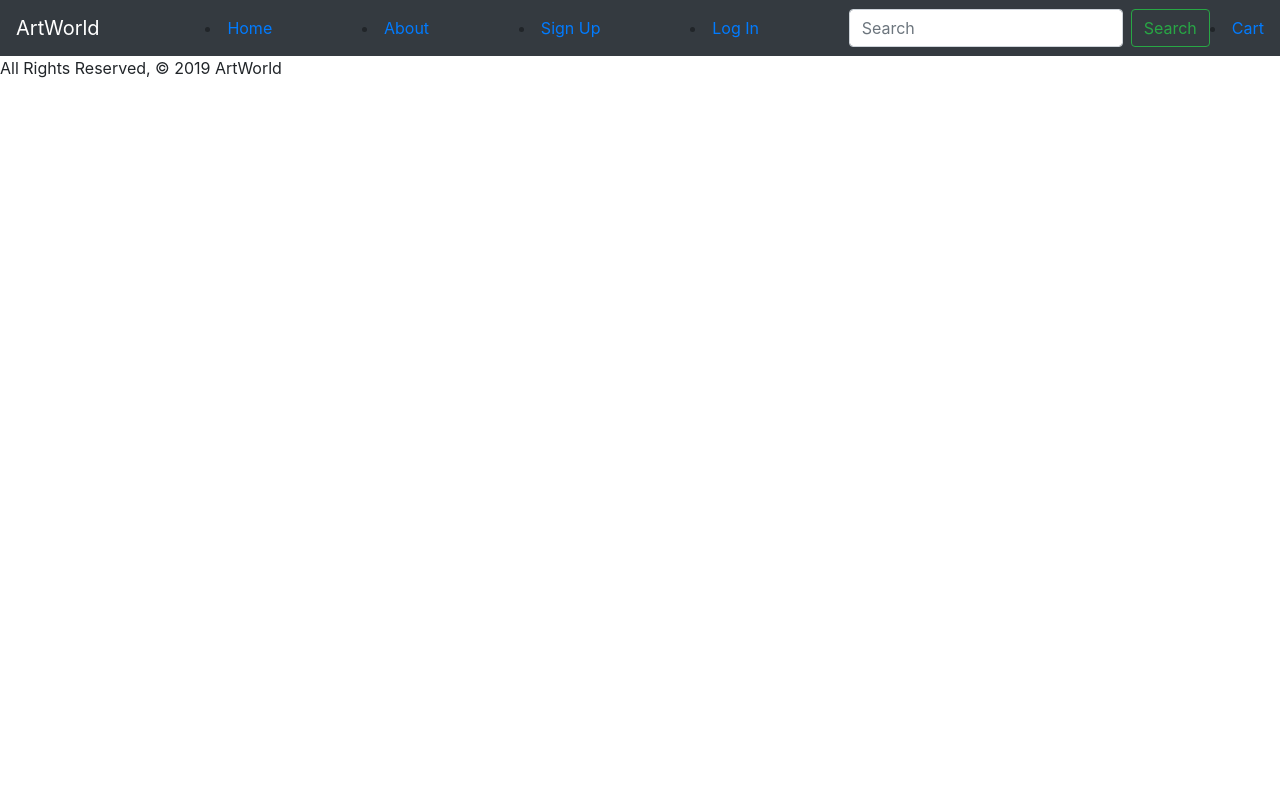
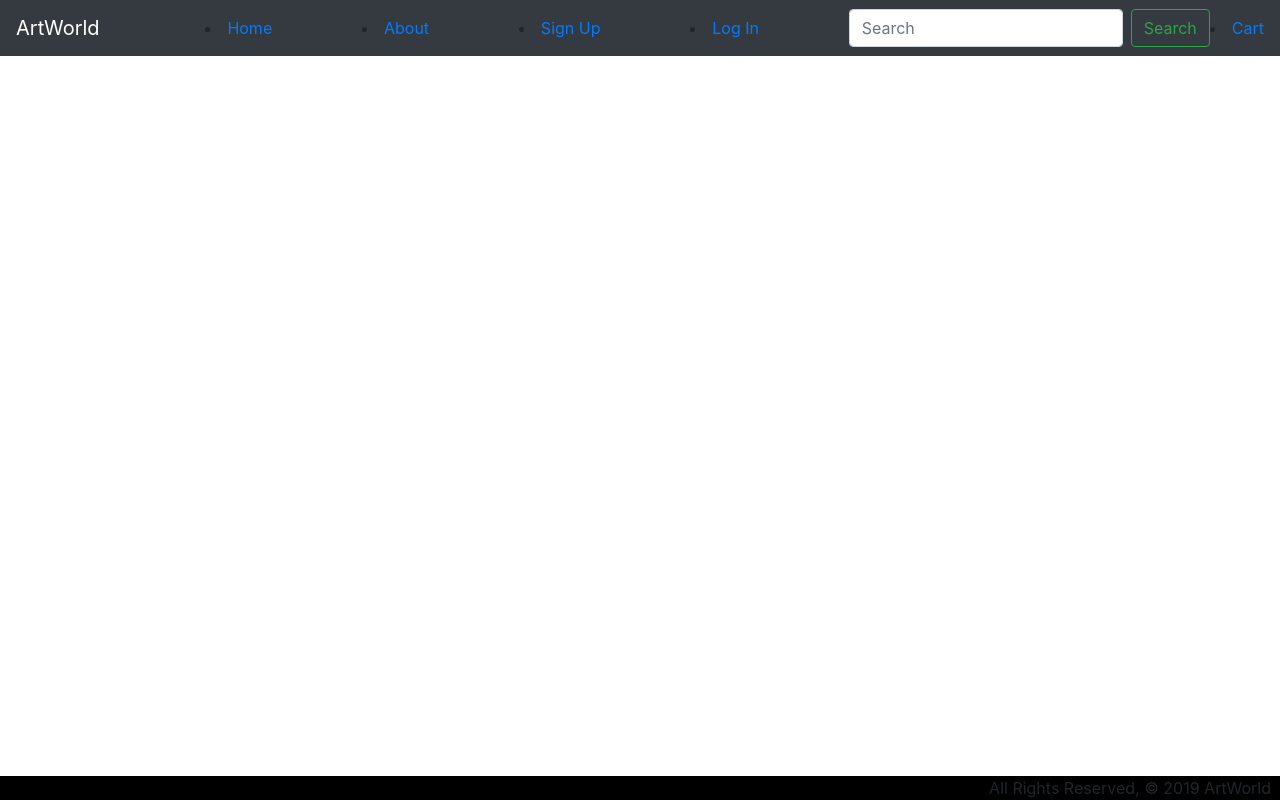
Before and after one commit to aditiohri/artworld, a Django app: page /arts/ in a window 1280 px wide. Run offline with Django 3.2, Linux system fonts and the light colour scheme; data that the repository does not hold is empty; some libraries are stand-ins or nearby versions.

Commit message:
footer css, needs work

```diff
--- a/artworld/main_app/static/css/style.css
+++ b/artworld/main_app/static/css/style.css
@@ -1,3 +1,18 @@
 .row {
   display: inline-flex;
 }
+body {
+  display: flex;
+  min-height: 100vh;
+  flex-direction: column;
+}
+
+main {
+  flex: 1 0 auto;
+}
+
+footer.page-footer {
+  background-color: black;
+  padding-top: 0;
+  text-align: right;
+}
```
